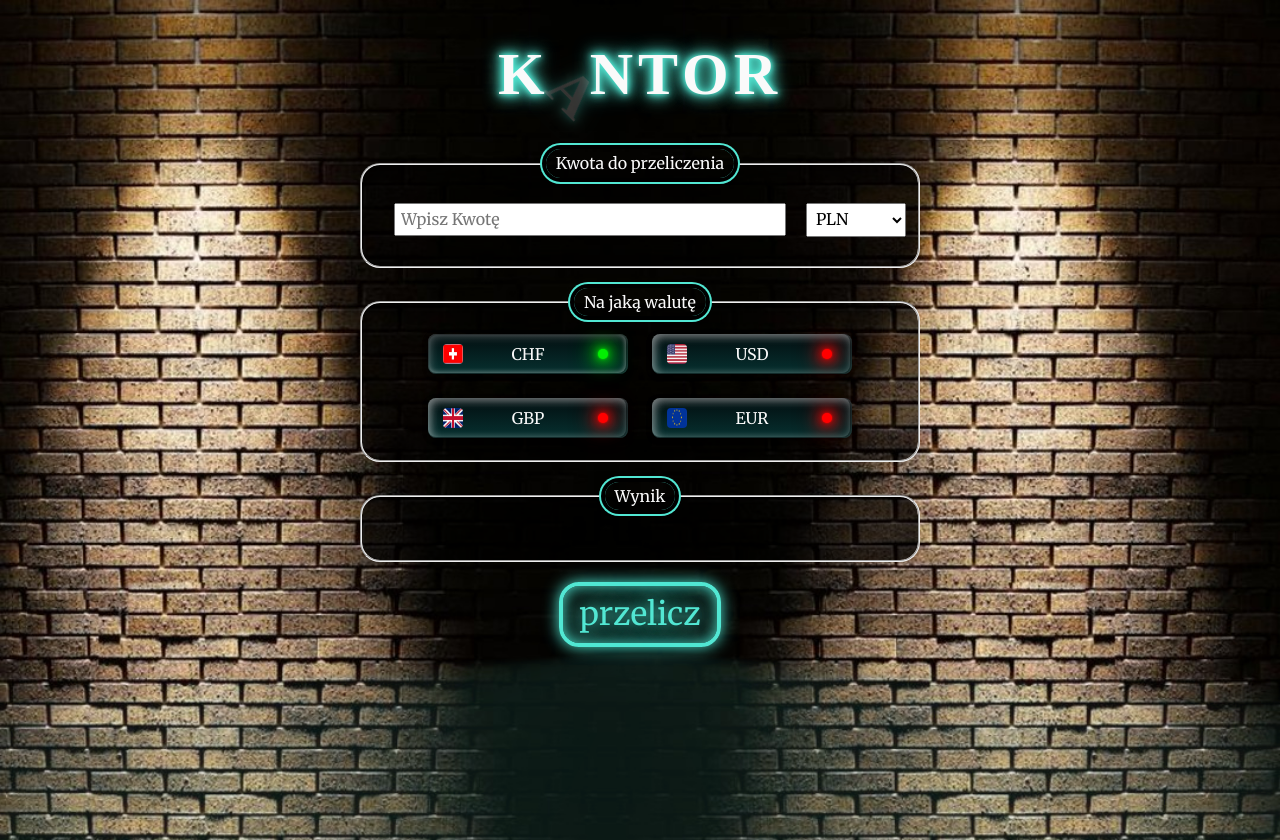
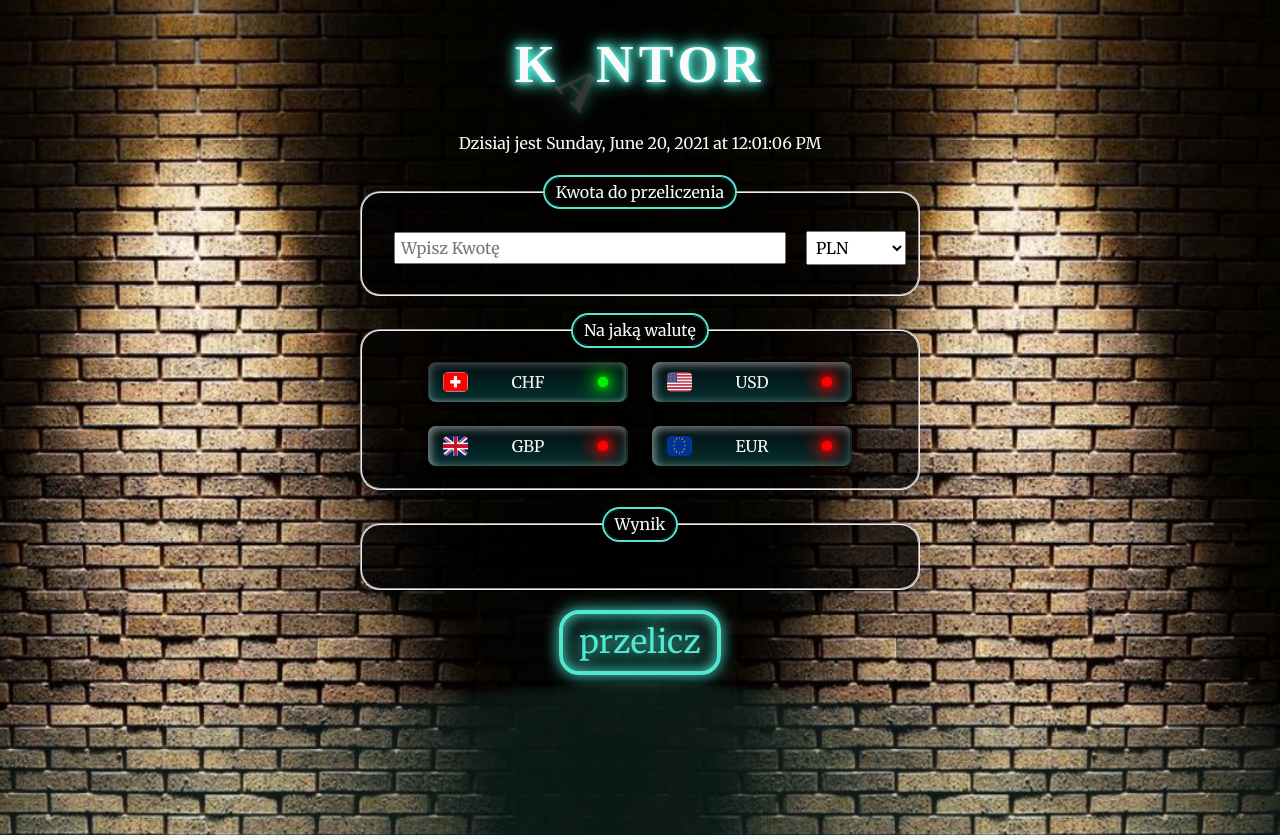
Before and after one commit to Krzysztof-Jaczewski/currency-converter-react, a React (Create React App) app: page / in a window 1280 px wide. Built offline with nearby package versions, Linux system fonts and the light colour scheme; a web font is replaced by a local one.

Commit message:
added clock and small visual updates

```diff
--- a/src/App.js
+++ b/src/App.js
@@ -1,5 +1,5 @@
 
-import { useState } from "react";
+import { useState} from "react";
 import { Main } from "./Component/Main";
 import { Logo } from "./Component/Logo";
 import { Form } from "./Component/Form";
@@ -9,6 +9,7 @@ import { RadioCheck } from "./Component/RadioCheck";
 import { Result } from "./Component/Result";
 import { Button } from "./Component/Button";
 import { ImputNumber } from "./Component/ImputNumber";
+import { Clock } from "./Component/Clock";
 import { currencies } from "./currencies/currencies";
 
 
@@ -31,6 +32,7 @@ function App() {
 return (
   <Main>
     <Logo />
+    <Clock/>
     <Form
       amount={amount}
       selectedCurrencyId={selectedCurrencyId}
--- /dev/null
+++ b/src/Component/Clock/index.js
@@ -0,0 +1,33 @@
+import "./style.css";
+import { useState, useEffect } from "react";
+
+export const Clock = () => {
+    const [date, setDate] = useState(new Date());
+
+    useEffect(() => {
+        let intervalID = setInterval(() =>
+            setDate(new Date())
+            , 1000);
+
+        return () => clearInterval(intervalID);
+    }, []);
+
+    const currentDate =
+        date.toLocaleDateString(undefined,
+            {
+                weekday: "long",
+                day: "numeric",
+                month: "long",
+                year: "numeric",
+                hour: "numeric",
+                minute: "numeric",
+                second: "numeric",
+            }
+        );
+
+    return (
+        <div className="clock">
+            Dzisiaj jest {currentDate}
+        </div>
+    );
+};
--- /dev/null
+++ b/src/Component/Clock/style.css
@@ -0,0 +1,3 @@
+.clock {
+    padding: 5px;
+}
--- a/src/Component/Fieldset/style.css
+++ b/src/Component/Fieldset/style.css
@@ -13,5 +13,5 @@
 .fieldset__legend {
     border-radius: 30px;
     padding: 5px 10px;
-    box-shadow: 0 0 0 4px black, 0 0 0 6px var( --main-color);
+    box-shadow: 0 0 0 1px black, 0 0 0 3px var( --main-color);
 }
--- a/src/Component/Logo/style.css
+++ b/src/Component/Logo/style.css
@@ -1,5 +1,5 @@
 .logo {
-    font-size: 30px;
+    font-size: 26px;
     text-transform: uppercase;
     text-shadow: 0 0 5px var(--main-color), 0 0 10px var(--main-color), 0 0 15px var(--main-color), 0 0 20px var(--main-color);
     font-family: 'Ribeye Marrow', cursive;
--- a/src/Component/RadioCheck/style.css
+++ b/src/Component/RadioCheck/style.css
@@ -73,9 +73,9 @@
     box-shadow: 0 0 2px rgb(3, 238, 3), 0 0 10px rgb(3, 238, 3), 0 0 15px rgb(3, 238, 3), 0 0 20px rgb(3, 238, 3), 0 0 25px rgb(3, 238, 3), 0 0 30px rgb(3, 238, 3);
 }
 
-.flag{
+.flag {
     position: absolute;
-    width: 20px;
+    width: 25px;
     height: 20px;
     border-radius: 20%;
     left: 15px;
```
Lines whose indentation alone changed are shown as unchanged.
